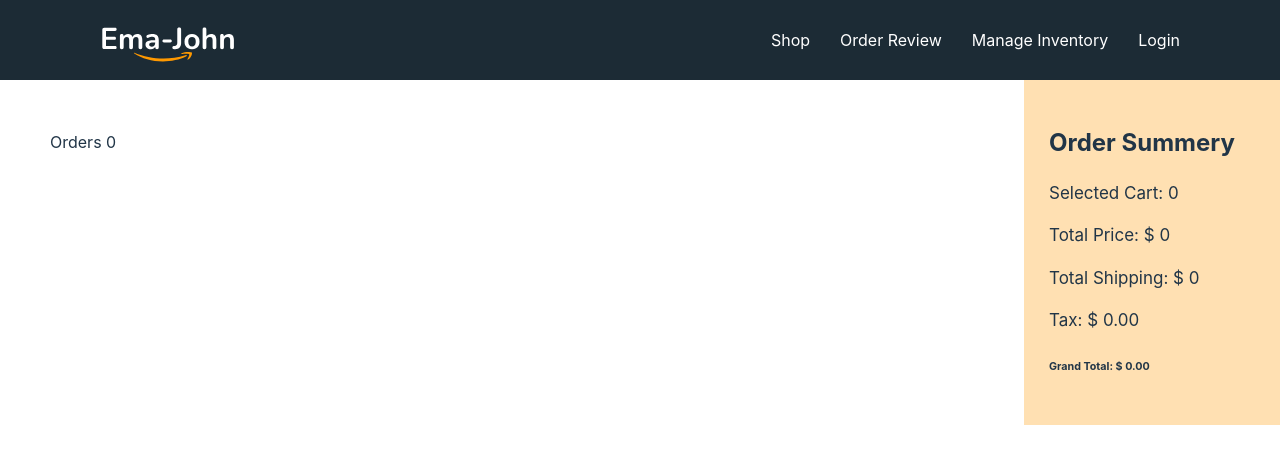
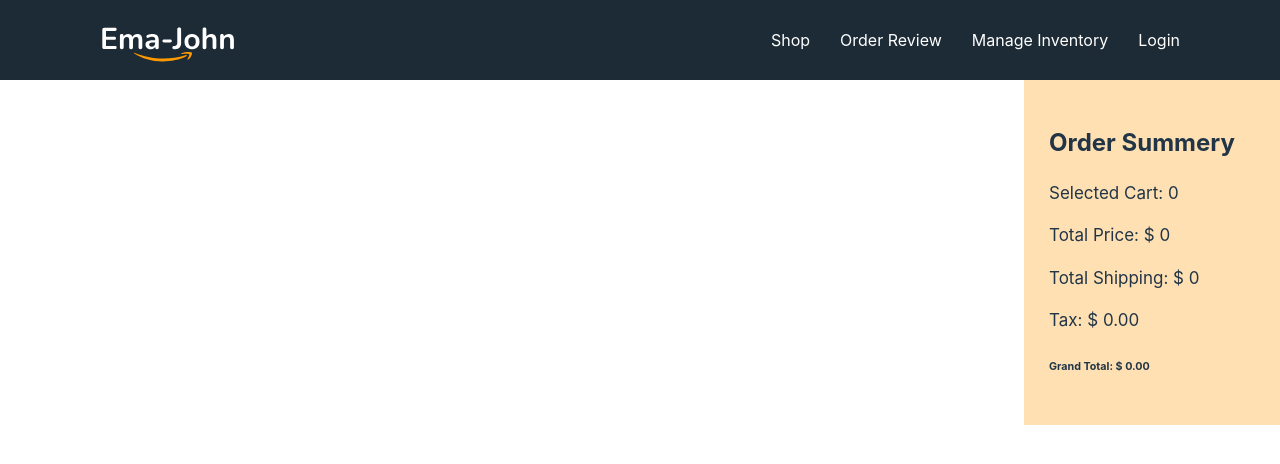
Before and after one commit to sfdfsffd/PH-7-Firebase-Ema-John, a React (Vite) app: page /order-review in a window 1280 px wide. Shown: the top 464 px of the page. Built offline with nearby package versions, Linux system fonts and the light colour scheme.

Commit message:
display-review-item

```diff
--- /dev/null
+++ b/src/components/OrderReview/OrderReview.css
@@ -0,0 +1,3 @@
+.review-container {
+	margin: 50px auto;
+}
--- a/src/components/OrderReview/OrderReview.jsx
+++ b/src/components/OrderReview/OrderReview.jsx
@@ -1,13 +1,19 @@
 import React from "react";
 import Cart from "../Cart/Cart";
 import { useLoaderData } from "react-router-dom";
+import ReviewItem from "../ReviewItem/ReviewItem";
+import "./OrderReview.css";
 
 const OrderReview = () => {
 	const cart = useLoaderData();
 	console.log(cart);
 	return (
 		<div className='shop-container'>
-			<div className='products-container'>Orders {cart.length}</div>
+			<div className='review-container'>
+				{cart.map((product) => (
+					<ReviewItem key={product.id} product={product} />
+				))}
+			</div>
 			<div className='cart-container'>
 				<Cart cart={cart}></Cart>
 			</div>
--- /dev/null
+++ b/src/components/ReviewItem/ReviewItem.css
@@ -0,0 +1,13 @@
+.Item {
+	border: 2px solid;
+	width: 574px;
+	margin-bottom: 25px;
+	padding: 8px;
+	height: 107 px;
+	border-radius: 8px;
+}
+
+.Item img {
+	height: 91px;
+	width: 91px;
+}
--- /dev/null
+++ b/src/components/ReviewItem/ReviewItem.jsx
@@ -0,0 +1,13 @@
+import React from "react";
+import "./ReviewItem.css";
+
+const ReviewItem = ({ product }) => {
+	const { id, name, img, price, quantity } = product;
+	return (
+		<div className='Item'>
+			<img src={img} alt='' />
+		</div>
+	);
+};
+
+export default ReviewItem;
```
